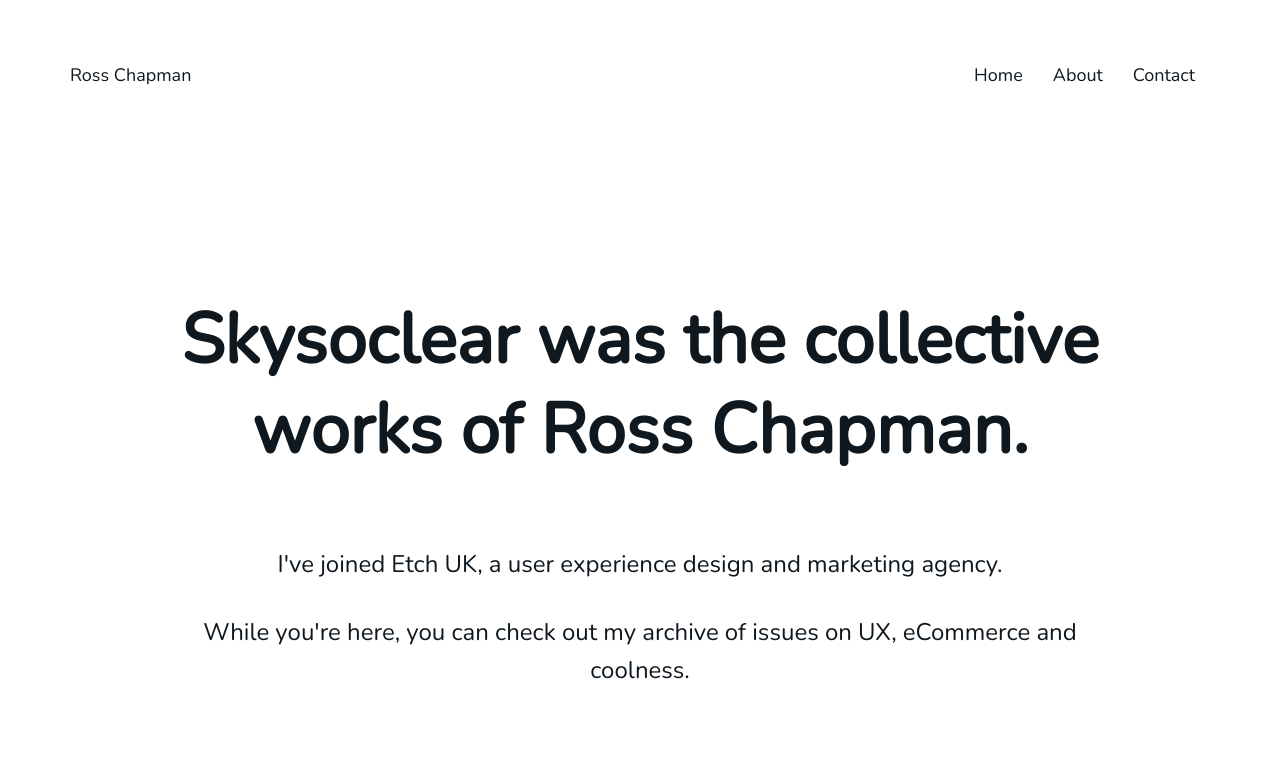
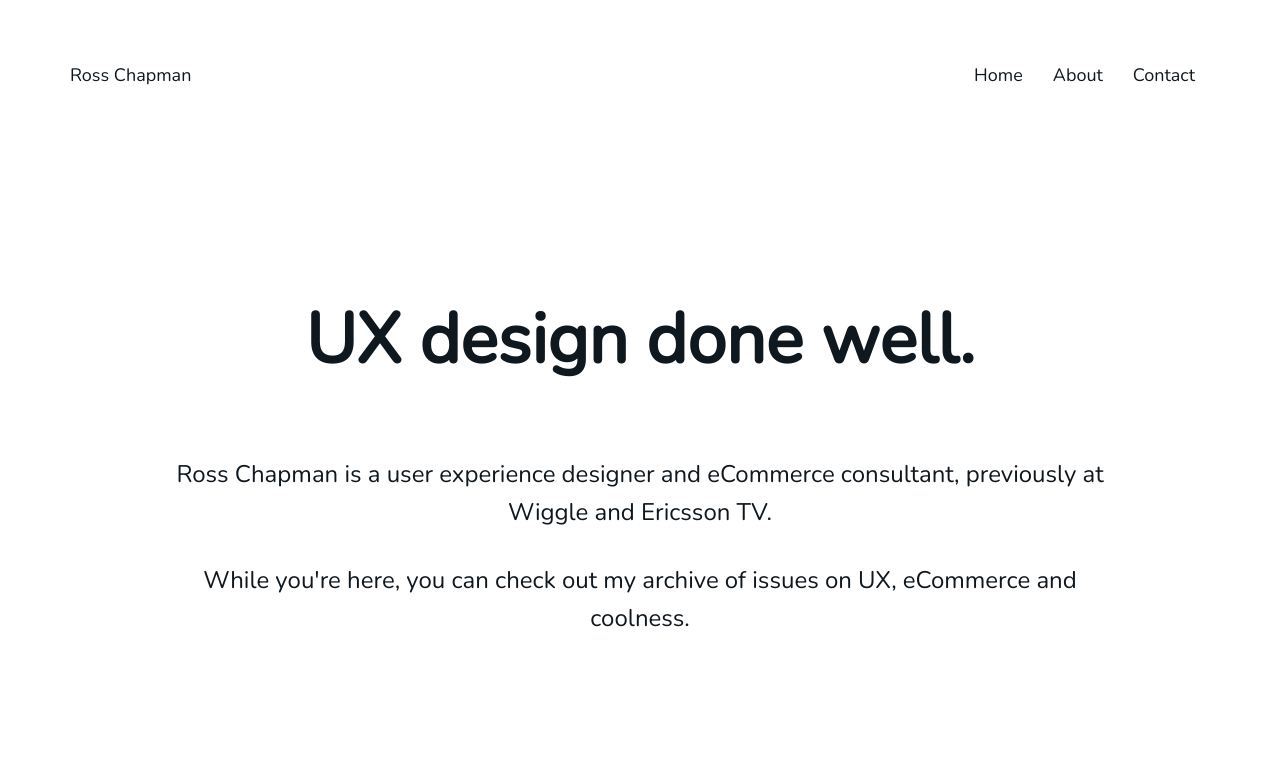
Before and after one commit to rosspchapman/rosspchapman.github.io, a plain HTML site: page skysoclear.html in a window 1280 px wide. Shown: the top 760 px of the page. Drawn offline with nearby package versions, Linux system fonts and the light colour scheme.

Commit message:
Text change

```diff
--- a/skysoclear.html
+++ b/skysoclear.html
@@ -63,8 +63,8 @@
       <div class="container">
         <div class="row">
           <div class="col-sm-10 col-sm-offset-1 center">
-            <h1>Skysoclear was the collective works of Ross Chapman.</h1>
-            <p>I've joined Etch UK, a user experience design and marketing agency.</p>
+            <h1>UX design done well.</h1>
+            <p>Ross Chapman is a user experience designer and eCommerce consultant, previously at Wiggle and Ericsson TV.</p>
             <p>While you're here, you can check out my archive of issues on UX, eCommerce and coolness.</p>
           </div>
         </div>
```
